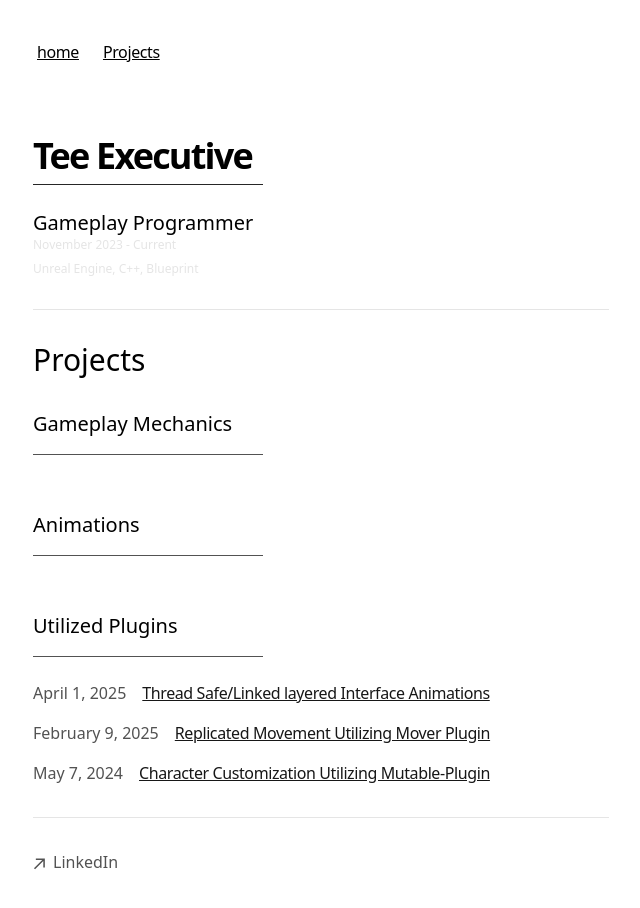
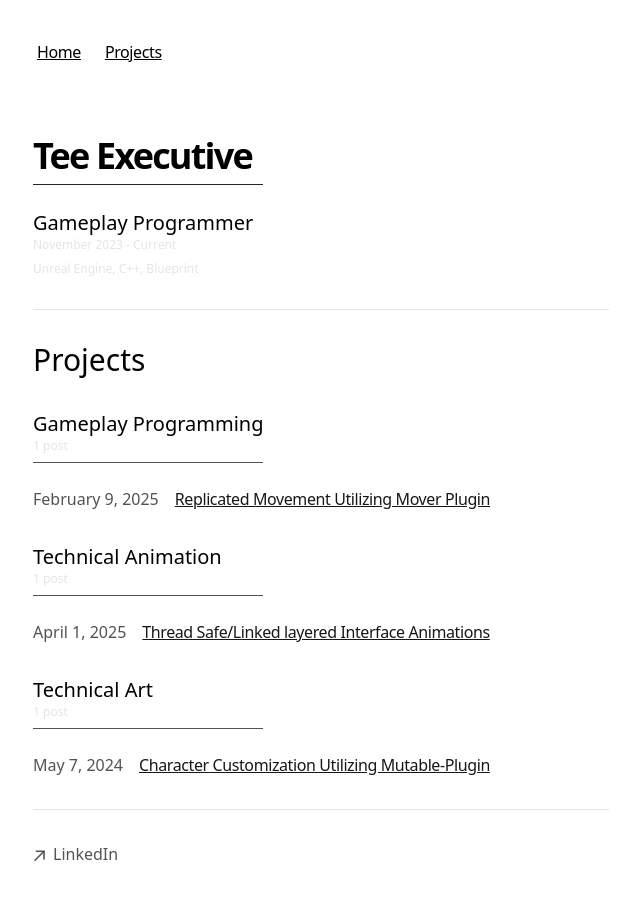
Before and after one commit to TeeExecutive/my-portfolio, a Next.js app: page / in a window 1280 px wide. Shown: the top 908 px of the page, without its empty margins (319-959 px from the left). Built offline with nearby package versions, Linux system fonts and the light colour scheme.

Commit message:
Update 2

```diff
--- a/app/blog/page.tsx
+++ b/app/blog/page.tsx
@@ -8,7 +8,9 @@
 export default function Page() {
   return (
     <section>
-      <h1 className="font-semibold text-2xl mb-8 tracking-tighter">My Blog</h1>
+      <h1 className="font-semibold text-2xl mb-8 tracking-tighter">My Priojects</h1>
+      <hr className='text-neutral-200' />
+      <br />
       <BlogPosts />
     </section>
   )
--- a/app/blog/posts/character-customization.mdx
+++ b/app/blog/posts/character-customization.mdx
@@ -1,6 +1,6 @@
 ---
 title: 'Character Customization Utilizing Mutable-Plugin'
-tag: '3'
+tag: 'Technical Art'
 publishedAt: '2024-05-07'
 summary: ''
 ---
--- a/app/blog/posts/replicated-movement.mdx
+++ b/app/blog/posts/replicated-movement.mdx
@@ -1,6 +1,6 @@
 ---
 title: 'Replicated Movement Utilizing Mover Plugin'
-tag: '3'
+tag: 'Gameplay Programming'
 publishedAt: '2025-02-09'
 summary: 'Explore the enduring debate between using spaces and tabs for code indentation, and why this choice matters more than you might think.'
 ---
--- a/app/blog/posts/thread-safe-animation.mdx
+++ b/app/blog/posts/thread-safe-animation.mdx
@@ -1,6 +1,6 @@
 ---
 title: 'Thread Safe/Linked layered Interface Animations'
-tag: '2'
+tag: 'Technical Animation'
 publishedAt: '2025-04-01'
 summary: ''
 ---
--- a/app/blog/utils.ts
+++ b/app/blog/utils.ts
@@ -1,12 +1,18 @@
 import fs from 'fs'
 import path from 'path'
 
-type Metadata = {
+export type Metadata = {
   title: string
   tag: string
   publishedAt: string
   summary: string
   image?: string
+}
+
+export type BlogPost = {
+  metadata: Metadata;
+  slug: string;
+  content: string;
 }
 
 function parseFrontmatter(fileContent: string) {
@@ -50,7 +56,7 @@
   })
 }
 
-export function getBlogPosts() {
+export function getBlogPosts(): BlogPost[] {
   return getMDXData(path.join(process.cwd(), 'app', 'blog', 'posts'))
 }
 
--- a/app/components/nav.tsx
+++ b/app/components/nav.tsx
@@ -2,7 +2,7 @@
 
 const navItems = {
   '/': {
-    name: 'home',
+    name: 'Home',
   },
   '/blog': {
     name: 'Projects',
--- a/app/components/posts.tsx
+++ b/app/components/posts.tsx
@@ -1,21 +1,42 @@
-import Link from 'next/link'
-import { formatDate, getBlogPosts } from 'app/blog/utils'
+import Link from 'next/link';
+import { formatDate, getBlogPosts } from 'app/blog/utils';
+import { useMemo } from 'react';
+import { BlogPost, Metadata } from "app/blog/utils";
+
+function groupPostsByTag(posts: BlogPost[]): Record<string, BlogPost[]> {
+  return posts.reduce((acc, post) => {
+    const { tag } = post.metadata;
+    if (!acc[tag]) {
+      acc[tag] = [];
+    }
+    acc[tag].push(post);
+    return acc;
+  }, {} as Record<string, BlogPost[]>);
+}
 
 export function BlogPosts() {
-  let allBlogs = getBlogPosts()
+  const allBlogs: BlogPost[] = useMemo(() => getBlogPosts(), []);
+
+  const postsGroupedByTag = useMemo(() => groupPostsByTag(allBlogs), [allBlogs]);
 
   return (
     <div>
-      {allBlogs
-        .sort((a, b) => {
-          if (
-            new Date(a.metadata.publishedAt) > new Date(b.metadata.publishedAt)
-          ) {
-            return -1
-          }
-          return 1
+      {Object.entries(postsGroupedByTag)
+      // Sort the tags alphabetically, but make sure "Gameplay Programming" is always first
+      .sort (([tagA], [tagB]) => {
+        if (tagA === "Gameplay Programming") return -1;
+        if (tagB === "Gameplay Programming") return 1;
+        return tagA.localeCompare(tagB);
       })
-        .map((post) => (
+      .map(([tag, posts]) => (
+        <div key={tag} className="mb-8">
+          <h4 className="mb-0 text-xl">{tag}</h4>
+          <p className="text-xs mb-2 font-light text-neutral-200">
+            {posts.length} {posts.length === 1 ? 'post' : 'posts'}
+          </p>
+          <hr className="w-[40%] text-neutral-600" />
+          <br />
+          {posts.map((post) => (
             <Link
               key={post.slug}
               className="flex flex-col space-y-1 mb-4"
@@ -32,5 +53,7 @@
             </Link>
           ))}
         </div>
-  )
+      ))}
+    </div>
+  );
 }
--- a/app/page.tsx
+++ b/app/page.tsx
@@ -41,18 +41,13 @@
       <h4 className="mb-4 mt-8 text-3xl">Projects</h4>
       <div className="my-8">
 
-      <h4 className="mb-4 mt-8 text-xl">Gameplay Mechanics</h4>
+      {/* <h4 className="mb-4 mt-8 text-xl">Gameplay Mechanics</h4>
       <hr className='w-[40%] text-neutral-600' />
       <br />
 
       <h4 className="mb-4 mt-8 text-xl">Animations</h4>
       <hr className='w-[40%] text-neutral-600' />
-      <br />
-
-      <h4 className="mb-4 mt-8 text-xl">Utilized Plugins</h4>
-      <hr className='w-[40%] text-neutral-600' />
-      <br />
-
+      <br /> */}
         <BlogPosts />
       </div>
       <hr className='text-neutral-200' />
```
Lines whose indentation alone changed are shown as unchanged.
